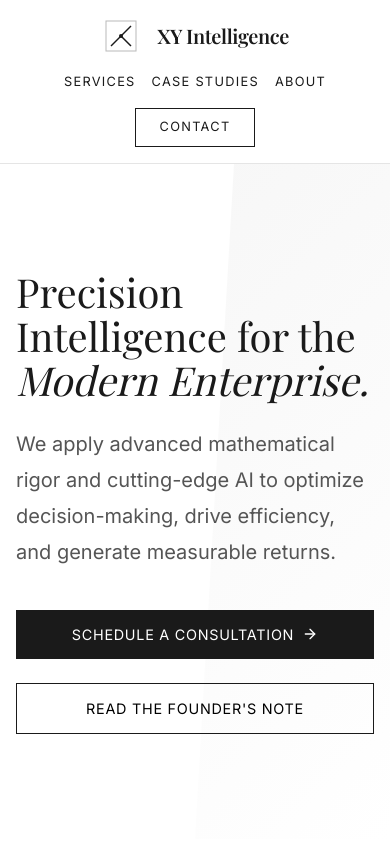
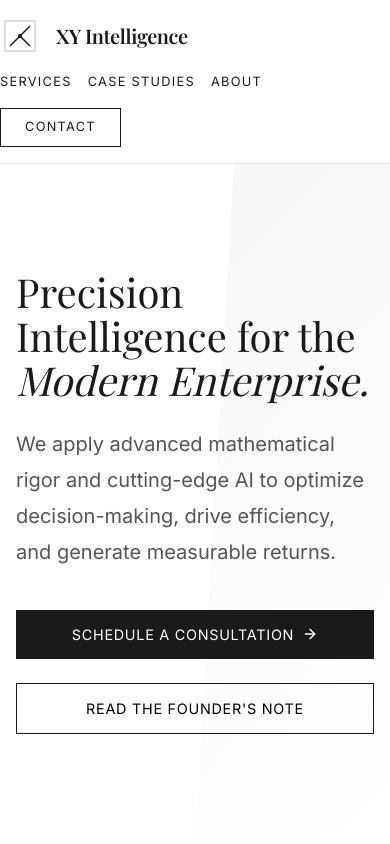
Before and after one commit to sisirath/xy, a React (Vite) app: page / in a window 390 px wide. Shown: the top 844 px of the page. Built offline with nearby package versions, Linux system fonts and the light colour scheme; a web font is replaced by a local one.

Commit message:
Fix header alignment on mobile

```diff
--- a/src/index.css
+++ b/src/index.css
@@ -125,18 +125,23 @@ button {
     height: auto;
     padding: 1rem 0;
     gap: 1rem;
+    align-items: flex-start;
+    /* Aligns Logo to the left */
   }
 
   .header-nav {
     flex-wrap: wrap;
-    justify-content: center;
+    justify-content: flex-start;
+    /* Aligns Nav items to the left */
     gap: 1rem;
   }
 
   .footer-bottom {
     flex-direction: column;
     gap: 1rem;
-    text-align: center;
+    text-align: left;
+    /* Aligns footer text to left for consistency */
+    align-items: flex-start;
   }
 
   .hero-buttons {
```
